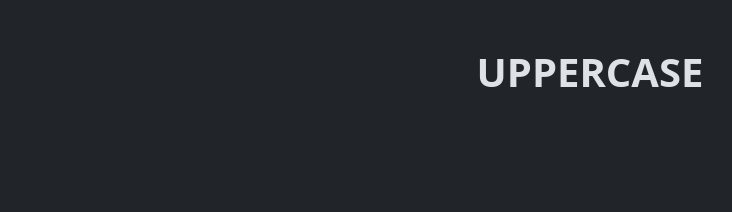
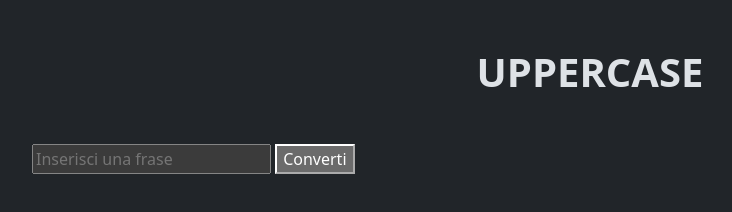
Before and after one commit to albertoferri/js-jsnacks-blocco-3, a plain HTML site: page jsnack5/index.html in a window 1280 px wide. Shown: the whole page, without its empty margins (50-782 px from the left). Drawn offline with nearby package versions, Linux system fonts and the light colour scheme.

Commit message:
creata funzione rispondente al click del bottone

```diff
--- a/jsnack5/index.html
+++ b/jsnack5/index.html
@@ -11,7 +11,13 @@
 <body>
     <div class="container">
         <h1 class="text-center fw-bold my-5">UPPERCASE</h1>
-        <div class="row"></div>
+        <div class="row">
+            <div class="col">
+                <input type="text" id="inputStringa" placeholder="Inserisci una frase">
+                <button onclick="converti()">Converti</button>
+                <p id="risultato"></p>
+            </div>
+        </div>
     </div>
 
     <script src="js/script.js"></script>
--- a/jsnack5/js/script.js
+++ b/jsnack5/js/script.js
@@ -1,2 +1,14 @@
 // Snack 5 (bonus):
 // Scrivi una funzione che accetti una stringa come parametro e restituisca la stessa stringa ma con le iniziali delle parole tutte in maiuscolo
+
+function converti() {
+    const inputElement = document.getElementById("inputStringa");
+    // prendo il valore della stringa inserita
+    const inputStringa = inputElement.value;
+    const risultatoElement = document.getElementById("risultato");
+
+    console.log(inputStringa)
+
+    // stampo in pagina la frase con le iniziali maiuscole
+    // risultatoElement.innerHTML = "Risultato: " + inizialiMaiuscole(inputStringa);
+}
```
